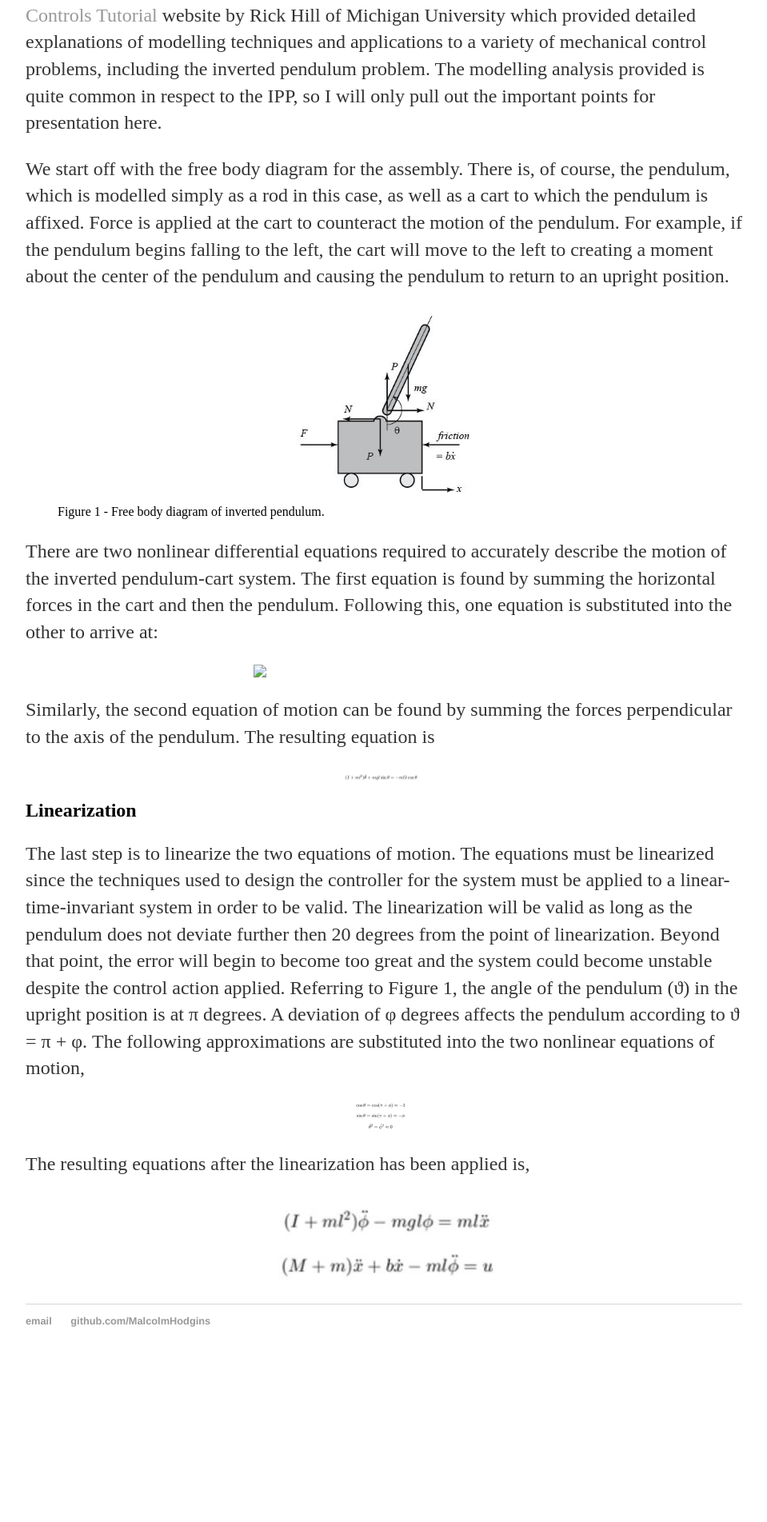
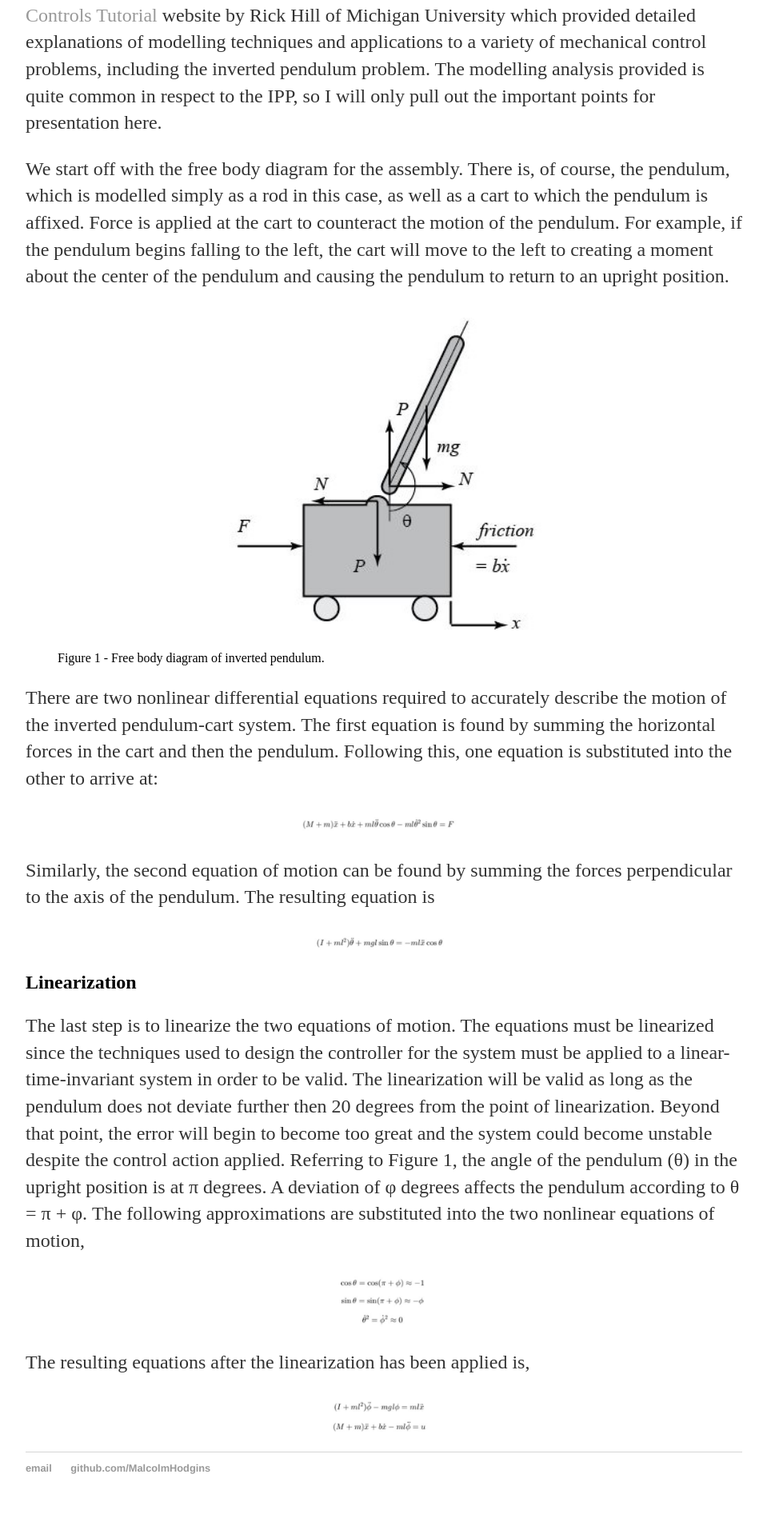
Before and after one commit to MalcolmHodgins/MalcolmHodgins.github.io, a Jekyll site: the page built from _posts/2020-08-04-SBIP Modelling.md, in a window 1280 px wide. Shown: the part 1094-2997 px from the top of the page at 80% size, without its empty margins (160-1119 px from the left). Built offline with Jekyll 4.4.1, drawn with Linux system fonts in a browser that asks for light colours; before the commit the page ends 2813 px from its top, so only the background shows below that.

```diff
--- a/_posts/2020-08-04-SBIP Modelling.md
+++ b/_posts/2020-08-04-SBIP Modelling.md
@@ -60,7 +60,7 @@ Similarly, the second equation of motion can be found by summing the forces perp
 
 <h2> Linearization </h2>
 <p>
-The last step is to linearize the two equations of motion. The equations must be linearized since the techniques used to design the controller for the system must be applied to a linear-time-invariant system in order to be valid. The linearization will be valid as long as the pendulum does not deviate further then 20 degrees from the point of linearization. Beyond that point, the error will begin to become too great and the system could become unstable despite the control action applied. Referring to Figure 1, the angle of the pendulum (&thetasym;) in the upright position is at &pi; degrees. A deviation of &phi; degrees affects the pendulum according to &thetasym; = &pi; + &phi;. The following approximations are substituted into the two nonlinear equations of motion,
+The last step is to linearize the two equations of motion. The equations must be linearized since the techniques used to design the controller for the system must be applied to a linear-time-invariant system in order to be valid. The linearization will be valid as long as the pendulum does not deviate further then 20 degrees from the point of linearization. Beyond that point, the error will begin to become too great and the system could become unstable despite the control action applied. Referring to Figure 1, the angle of the pendulum (&theta;) in the upright position is at &pi; degrees. A deviation of &phi; degrees affects the pendulum according to &theta; = &pi; + &phi;. The following approximations are substituted into the two nonlinear equations of motion,
 </p>
 
 <figure>
--- a/css/main.css
+++ b/css/main.css
@@ -48,5 +48,5 @@ img {
     display: block;
     margin-left: auto;
     margin-right: auto;
-    width: 40%;
+    width: 70%;
 }
```
Also changed, not shown: images/sbip_modelling/horizaontal_forces_eqn.JPG (deleted), images/sbip_modelling/horizontal_forces_eqn.JPG (added), images/sbip_modelling/linearization.JPG, images/sbip_modelling/linearized_eqns.JPG, images/sbip_modelling/pendulum_forces.JPG.
